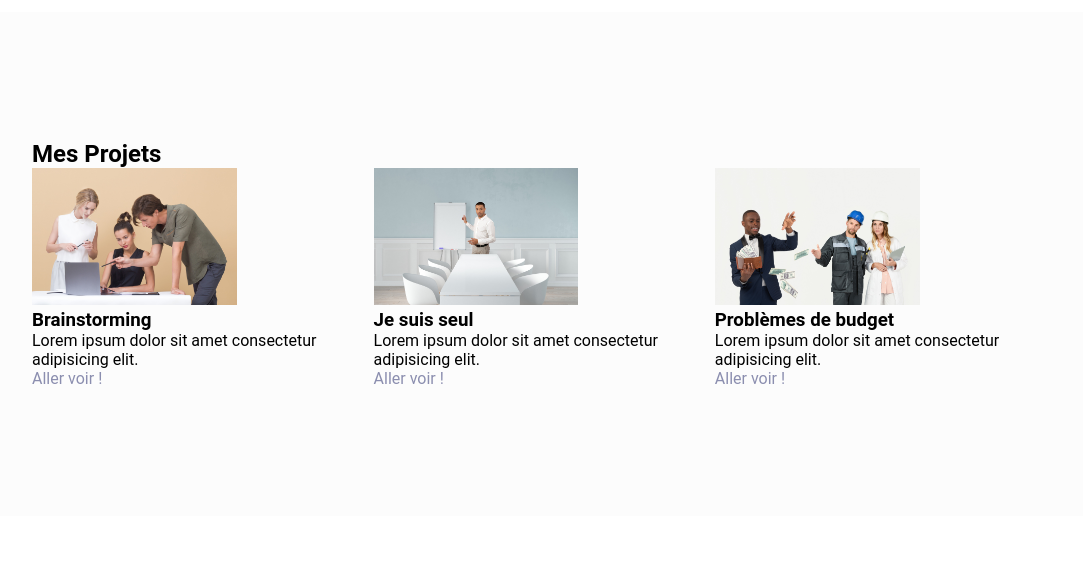
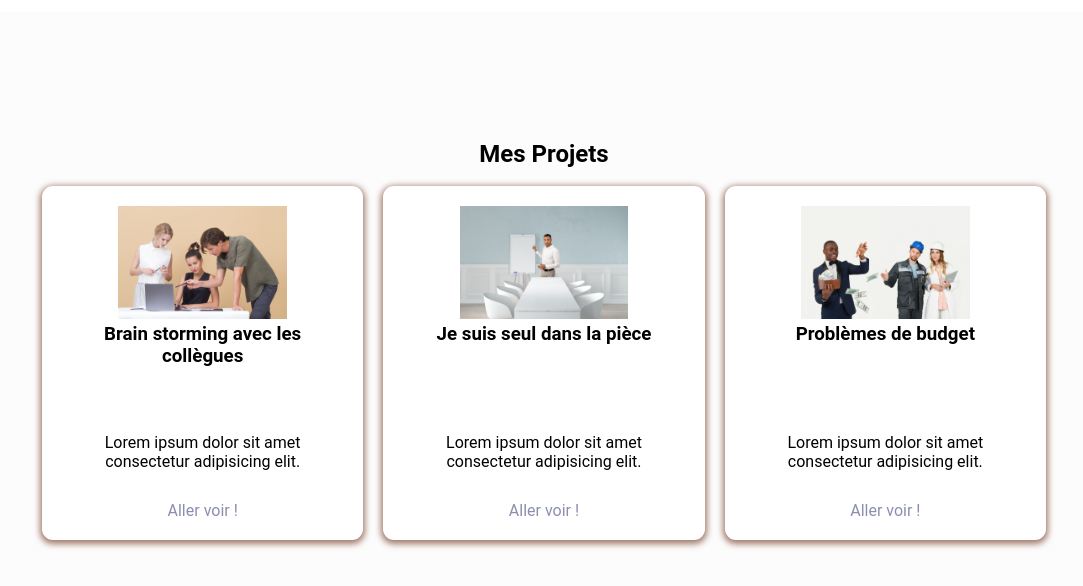
Before and after one commit to JuMANocta/WIS3_HTML_2022, a plain HTML site: page index.html in a window 1280 px wide. Shown: the part 1898-2484 px from the top of the page, without its empty margins (96-1179 px from the left). Before the commit the page ends 2414 px from the top, so only its background shows below. Drawn offline with nearby package versions, Linux system fonts and the light colour scheme.

Commit message:
ajout de css project

```diff
--- a/css/style.css
+++ b/css/style.css
@@ -11,6 +11,7 @@
     --padding-margin: 8px;
     --line-height: 25px;
     --transition: 0.3s;
+    --bottom-margin: 20px;
 }
 
 *{
@@ -173,5 +174,32 @@ nav ul li{
 .projects-container{
     display:flex;
     align-items: center;
-    justify-content: center;
+    justify-content: space-between;
 }
+.projects-title{
+    text-align: center;
+    margin-bottom: var(--padding-margin);
+}
+.project-container{
+    text-align: center;
+    width: 350px;
+    padding: 15px;
+}
+.project-container p{
+    padding: 10px;
+}
+.project-title{
+    margin-bottom: var(--bottom-margin);
+    height: 80px;
+    width: 100%;
+}
+.project-text{
+    margin-bottom: var(--bottom-margin);
+}
+.project-card{
+    background-color: #fff;
+    border-radius: 11px;
+    box-shadow: 0 2px 6px 2px var(--secondary-shadow);
+    padding: 20px;
+    margin: 10px;
+}
--- a/index.html
+++ b/index.html
@@ -105,7 +105,7 @@
                     loading="lazy"
                     class="project-image"
                 />
-                <h3 class="project-title">Brainstorming</h3>
+                <h3 class="project-title">Brain storming avec les collègues</h3>
                 <p class="project-text">
                     Lorem ipsum dolor sit amet consectetur adipisicing elit.
                 </p>
@@ -118,7 +118,7 @@
                     loading="lazy"
                     class="project-image"
                 />
-                <h3 class="project-title">Je suis seul</h3>
+                <h3 class="project-title">Je suis seul dans la pièce</h3>
                 <p class="project-text">
                     Lorem ipsum dolor sit amet consectetur adipisicing elit.
                 </p>
```
